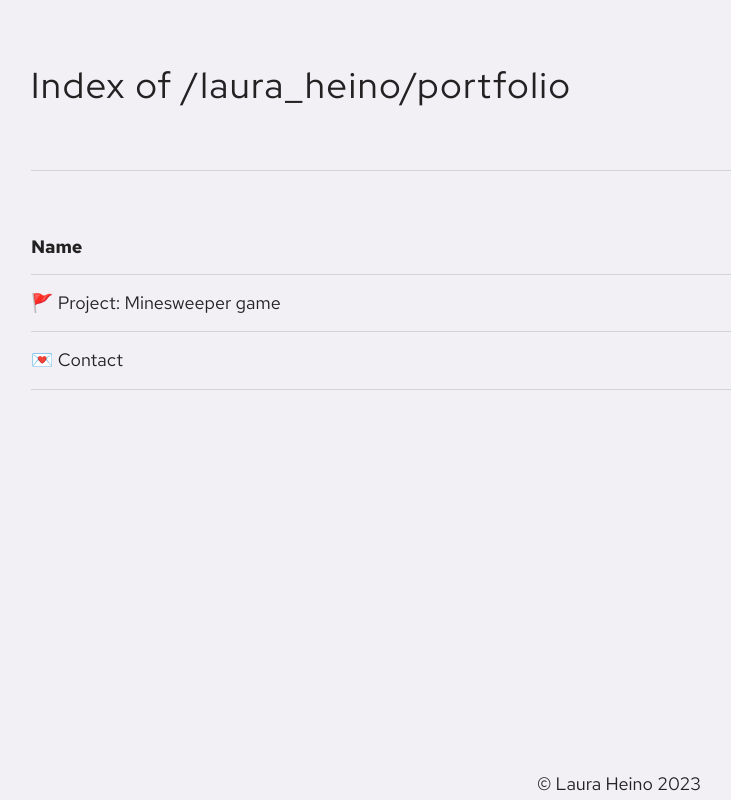
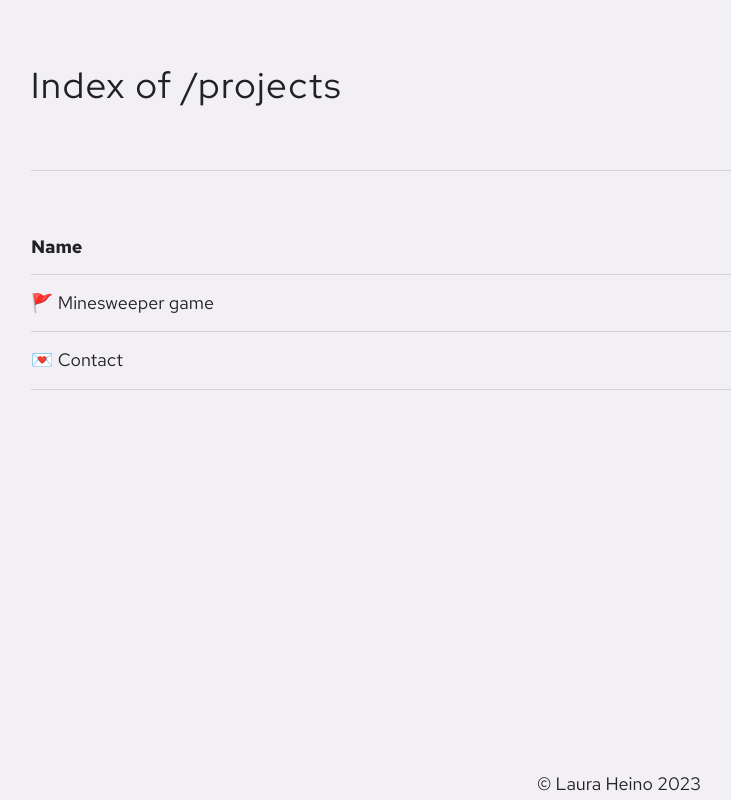
Before and after one commit to mrsWeasel/portfolio-projects, a Next.js app: page / in a window 1280 px wide. Shown: the whole page, without its empty margins (21-752 px from the left). Built offline with nearby package versions, Linux system fonts and the light colour scheme.

Commit message:
Some text changes

```diff
--- a/src/app/page.tsx
+++ b/src/app/page.tsx
@@ -6,7 +6,7 @@ import Header from "@/components/header/header"
 const Home = () => {
   return (
     <ContainerWithNavigation>
-      <Header title="Index of /laura_heino/portfolio" alignment="left" />
+      <Header title="Index of /projects" alignment="left" />
       <div>
         <div className={styles.tableHeading}>
           <div>Name</div>
@@ -14,8 +14,8 @@ const Home = () => {
         </div>
         <Link className={styles.link} href="/sweeper">
           <div className={styles.tableRow}>
-            <p>🚩 Project: Minesweeper game</p>
-            <p>Reverse engineering project</p>
+            <p>🚩 Minesweeper game</p>
+            <p>Reverse engineered classic</p>
           </div>
         </Link>
         <Link className={styles.link} href="/contact">
```
Also changed, not shown: src/app/sweeper/page.tsx (+4 -4 lines).
